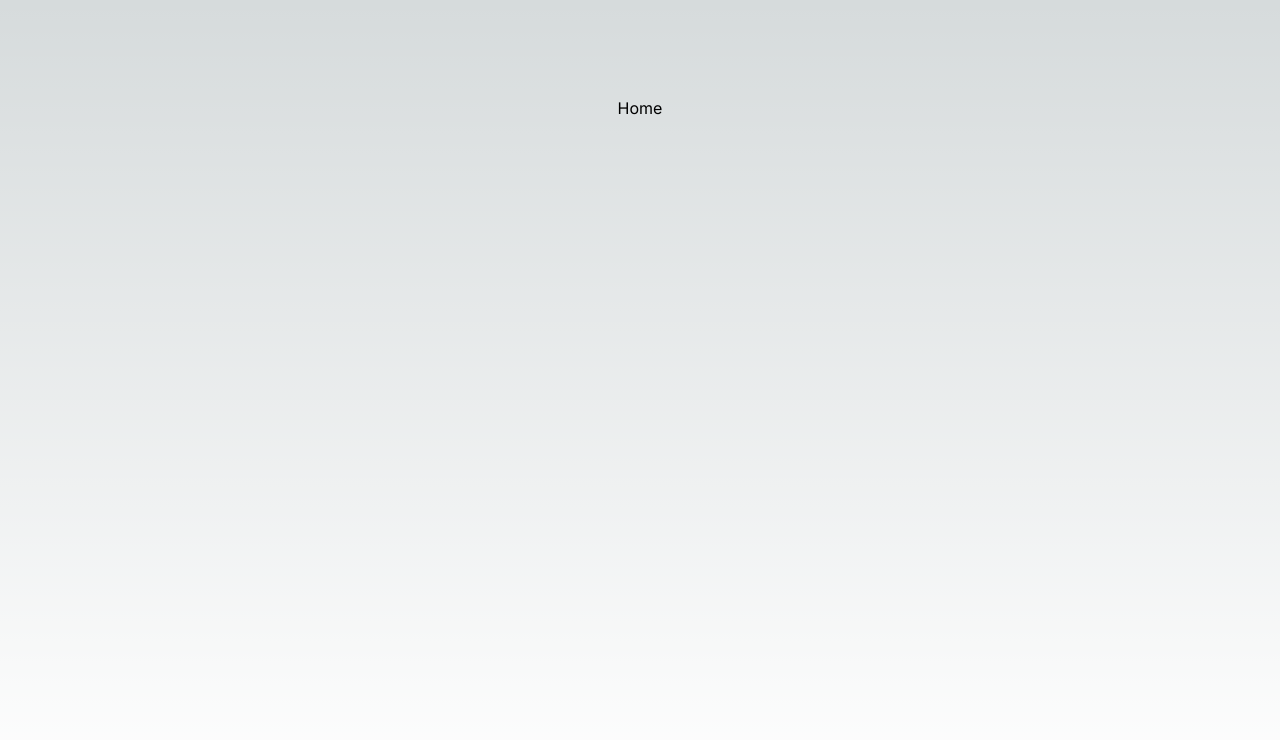
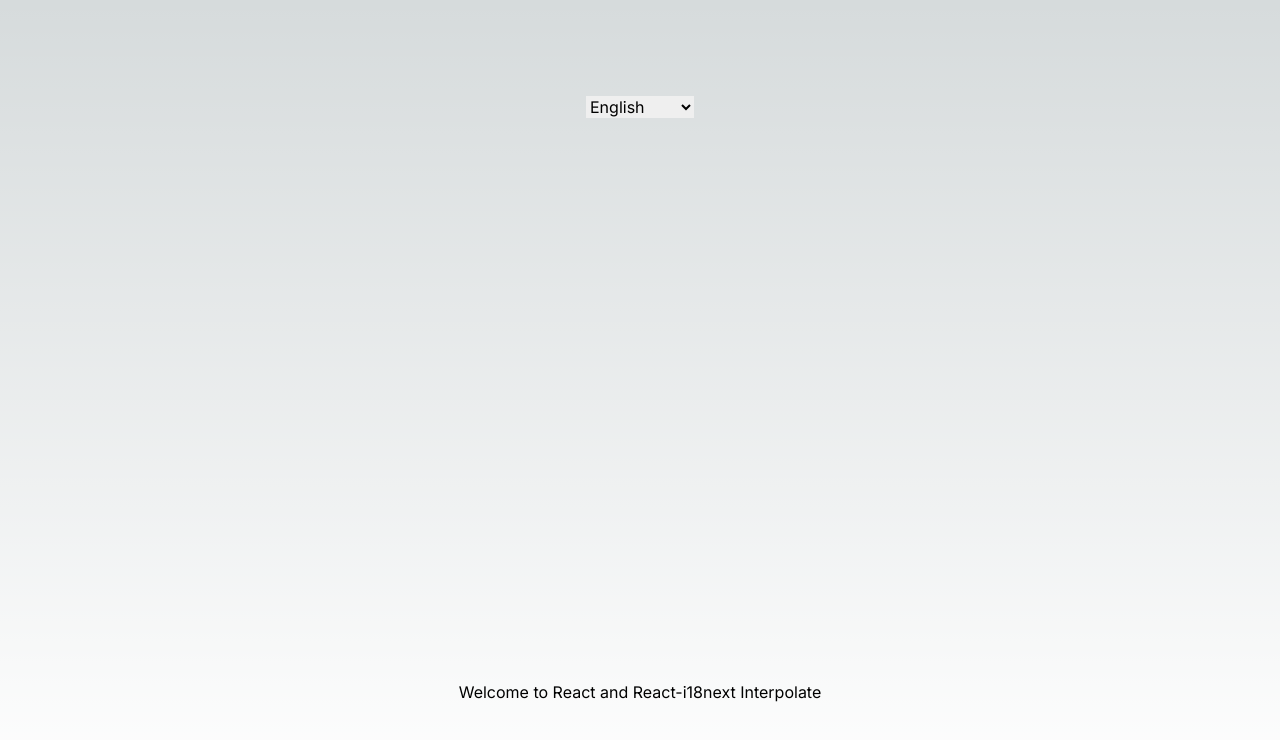
Before and after one commit to EdAngelis/portfolio, a Next.js app: page / in a window 1280 px wide. Shown: the top 740 px of the page. Built offline with nearby package versions, Linux system fonts and the light colour scheme.

Commit message:
switch language element

```diff
--- a/src/app/page.tsx
+++ b/src/app/page.tsx
@@ -1,4 +1,4 @@
-import Home from "../home/page";
+import Home from "../home/home";
 
 export default function Page() {
   return (
--- /dev/null
+++ b/src/home/home.tsx
@@ -0,0 +1,23 @@
+"use client";
+
+import React from "react";
+import { useTranslation } from "react-i18next";
+import "../i18n";
+
+export default function Home() {
+  const { i18n, t } = useTranslation();
+
+  const changeLanguage = (event: React.ChangeEvent<HTMLSelectElement>) => {
+    i18n.changeLanguage(event.target.value);
+  };
+
+  return (
+    <>
+      <select onChange={changeLanguage}>
+        <option value="en">English</option>
+        <option value="pt">Portuguese</option>
+      </select>
+      <div>{`${t("title")} Interpolate`}</div>
+    </>
+  );
+}
--- a/src/home/page.tsx
+++ /dev/null
@@ -1,5 +0,0 @@
-import React from "react";
-
-export default function Home() {
-  return <div>Home</div>;
-}
```
